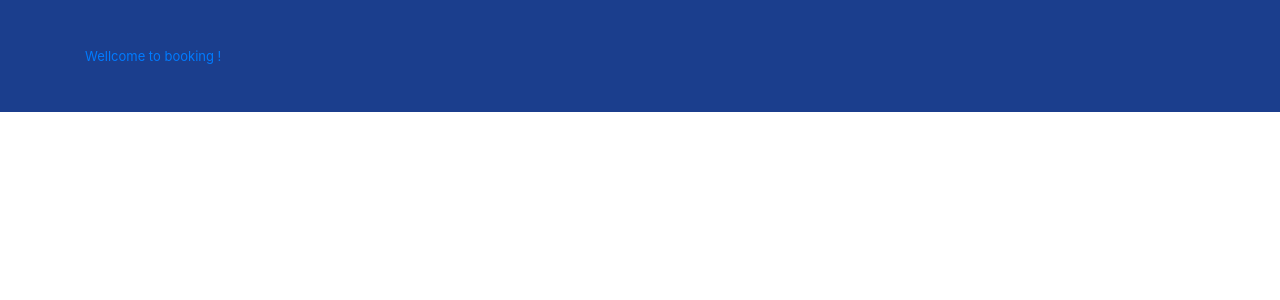
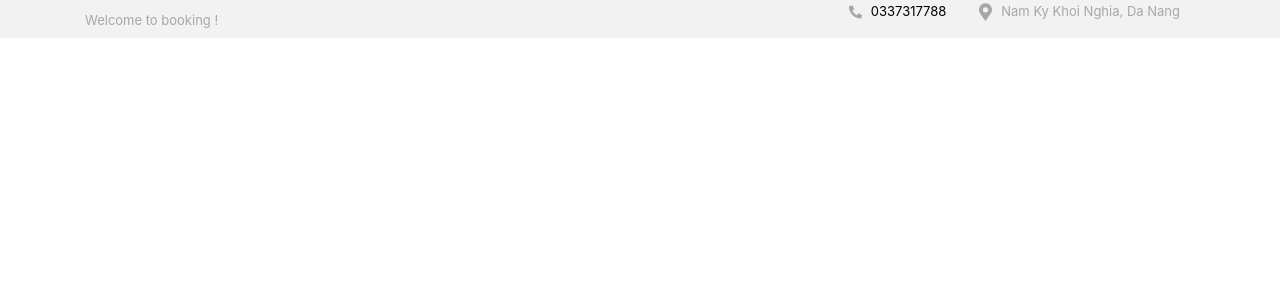
Before and after one commit to nqcuongdev/booking-tour-react, a React (Create React App) app in the folder front-end/: page / in a window 1280 px wide. Shown: the top 300 px of the page. Built offline with nearby package versions, Linux system fonts and the light colour scheme.

Commit message:
add code 16/10

```diff
--- a/front-end/package.json
+++ b/front-end/package.json
@@ -6,9 +6,13 @@
     "@testing-library/jest-dom": "^4.2.4",
     "@testing-library/react": "^9.3.2",
     "@testing-library/user-event": "^7.1.2",
+    "bootstrap": "^4.5.3",
+    "node-sass": "^4.14.1",
     "react": "^16.14.0",
     "react-dom": "^16.14.0",
-    "react-scripts": "3.4.3"
+    "react-icons": "^3.11.0",
+    "react-scripts": "3.4.3",
+    "reactstrap": "^8.6.0"
   },
   "scripts": {
     "start": "react-scripts start",
--- a/front-end/src/App.css
+++ /dev/null
@@ -1,38 +0,0 @@
-.App {
-  text-align: center;
-}
-
-.App-logo {
-  height: 40vmin;
-  pointer-events: none;
-}
-
-@media (prefers-reduced-motion: no-preference) {
-  .App-logo {
-    animation: App-logo-spin infinite 20s linear;
-  }
-}
-
-.App-header {
-  background-color: #282c34;
-  min-height: 100vh;
-  display: flex;
-  flex-direction: column;
-  align-items: center;
-  justify-content: center;
-  font-size: calc(10px + 2vmin);
-  color: white;
-}
-
-.App-link {
-  color: #61dafb;
-}
-
-@keyframes App-logo-spin {
-  from {
-    transform: rotate(0deg);
-  }
-  to {
-    transform: rotate(360deg);
-  }
-}
--- a/front-end/src/App.js
+++ b/front-end/src/App.js
@@ -1,5 +1,4 @@
 import React from "react";
-import "./App.css";
 import TopHeader from "./components/TopHeader/TopHeader";
 
 function App() {
--- a/front-end/src/assets/scss/_colors.scss
+++ /dev/null
@@ -1,4 +0,0 @@
-$primary: #1B3E8D;
-$orange: #FF7D3E;
-$text: #A8A7A7;
-$white: #fff;
--- /dev/null
+++ b/front-end/src/assets/scss/_variables.scss
@@ -0,0 +1,13 @@
+//Color
+$primary: #1B3E8D;
+$orange: #FF7D3E;
+$text: #A8A7A7;
+$white: #fff;
+$top-header: #F2F2F2;
+
+
+//Font weight
+$font-weight-light: 300;
+$font-weight-regular: 400;
+$font-weight-medium: 500;
+$font-weight-semi-bold: 600;
--- a/front-end/src/components/TopHeader/TopHeader.jsx
+++ b/front-end/src/components/TopHeader/TopHeader.jsx
@@ -1,14 +1,25 @@
 import React from 'react';
 import {Container} from 'reactstrap';
+import { FaPhoneAlt,FaMapMarkerAlt } from 'react-icons/fa';
 import './TopHeader.scss';
 
 const TopHeader = () => {
     return (
-        <div className="top_header">
+        <div className="top__header">
             <Container>
-                <div className="top_header content">
-                    <div className="top_header left">
-                        <a href="">Wellcome to booking !</a>
+                <div className="top__content">
+                    <div className="top__left">
+                        <a href="">Welcome to booking !</a>
+                    </div>
+                    <div className="top__right">
+                        <ul className="top__items">
+                            <li className="top__item">
+                                <FaPhoneAlt size={18} /> <a href="tel:0337317788" style={{ color: 'black' }}>0337317788</a>
+                            </li>
+                            <li className="top__item">
+                                <FaMapMarkerAlt size={18} /> <a href="">Nam Ky Khoi Nghia, Da Nang</a>
+                            </li>
+                        </ul>
                     </div>
                 </div>
             </Container>
--- a/front-end/src/components/TopHeader/TopHeader.scss
+++ b/front-end/src/components/TopHeader/TopHeader.scss
@@ -1,25 +1,48 @@
-@import '../../assets/scss/_colors.scss';
+@import "../../assets/scss/_variables.scss";
 
-.top_header {
-    background: $primary;
-    padding: 15px 0;
+.top__header {
+  background: $top-header;
+//   padding: 15px 0;
 
-    .content {
+  .top__content {
     display: flex;
     align-items: center;
     justify-content: space-between;
+
+    .top__left {
+      a {
+        color: $text;
+        font-weight: $font-weight-regular;
+        font-size: 13px;
+        text-decoration: none;
+      }
     }
 
-    .left {
+    .top__right {
       font-size: 14px;
-        color: $white;
+      align-items: center;
+
+      .top__items {
+        display: inline-block;
+
+        li {
+          padding-left: 18px;
+          padding-right: 15px;
+          display: inline-block;
+
+          a {
+            color: $text;
+            font-weight: $font-weight-regular;
+            font-size: 13px;
+            text-decoration: none;
           }
 
-    .right {
-        font-size: 14px;
-
-        .items {
-
+          svg {
+            padding-right: 5px;
+            color: $text;
           }
         }
       }
+    }
+  }
+}
--- a/front-end/src/index.scss
+++ b/front-end/src/index.scss
@@ -1,21 +1,25 @@
-@import './assets/scss/colors.scss';
+@import './assets/scss/_variables.scss';
 
 body {
-  color: $primary;
+  margin: 0;
+  padding: 0;
+  color: $text;
   font-family: 'Poppins', sans-serif;
   font-size: 14px;
-  font-weight: 400;
+  font-weight: $font-weight-regular;
   line-height: 1.5;
 }
 
 ul, ol {
   padding: 0;
   margin: 0;
+  list-style: none;
+  display: inline-block;
 }
 
 a {
-    color: $text;
-    font-weight: 400;
-    font-size: 13px;
-    text-decoration: none;
+  color: $text;
+  font-weight: $font-weight-regular;
+  font-size: 13px;
+  text-decoration: none;
 }
```
Also changed, not shown: 1 other file (tests, documents, lock files or other folders). Lines whose indentation alone changed are shown as unchanged.
